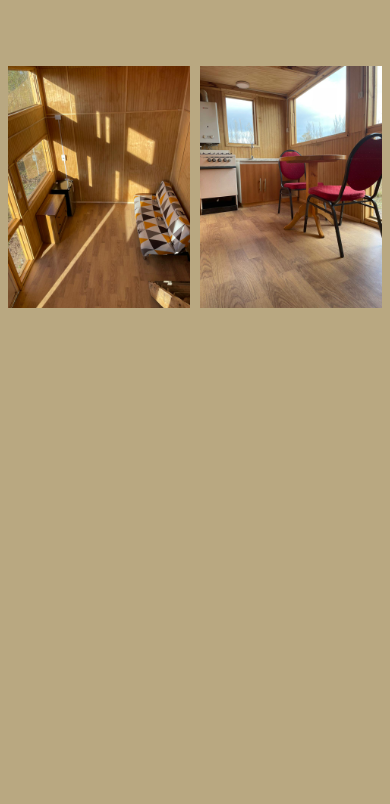
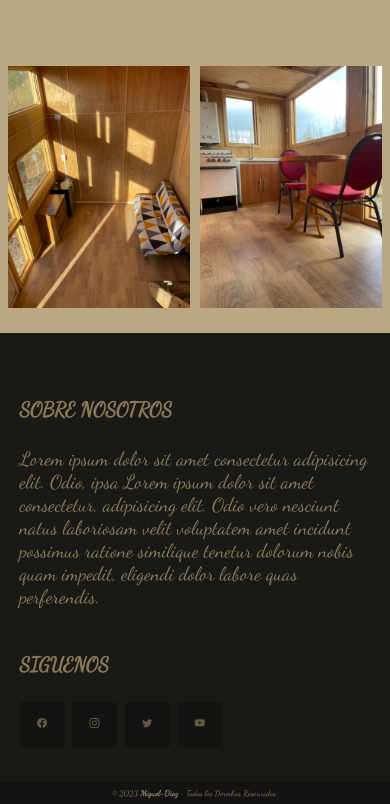
Before and after one commit to Angel2816/terceraentrega, a website: page index.html in a window 390 px wide. Shown: the part 739-1543 px from the top of the page. Before the commit the page ends 1072 px from the top, so only its background shows below. Drawn offline with nearby package versions, Linux system fonts and the light colour scheme.

Commit message:
agregue el footer y cree una pagina mas

```diff
--- a/index.html
+++ b/index.html
@@ -23,9 +23,6 @@
 
     <div class="main">
         <img class="tres" src="./assets/img/DALL·E 2023-09-29 16.45.06 - landscape.png" alt="cabaña en un bosque">
-        <img class="uno" id="go" src="./assets/img/vista de arriba.jpg" alt="vista desde el segundo piso de la cabaña">
-        <img class="dos go" src="./assets/img/cocina.jpg" alt="cocina de la cabaña">
-
 
         <header>
             <img class="logo" src="./assets/img/logo.png" alt="Logo">
@@ -36,6 +33,7 @@
                     <li><a href="./index.html">Inicio</a></li>
                     <li><a href="#go">Galería</a></li>
                     <li><a href="./pages/contact.html">Contáctanos</a></li>
+                    <li><a href="./pages/loging.html">Loging</a></li>
                 </ul>
             </nav>
         </header>
@@ -46,7 +44,37 @@
                 rural de Chile Chico </p>
         </section>
 
+        <img class="uno" id="go" src="./assets/img/vista de arriba.jpg" alt="vista desde el segundo piso de la cabaña">
+        <img class="dos go" src="./assets/img/cocina.jpg" alt="cocina de la cabaña">
+
     </div>
+
+    <footer class="pie-pagina">
+        <div class="grupo-1">
+          <div class="box">
+
+          </div>
+          <div class="box">
+            <h2>SOBRE NOSOTROS</h2>
+            <p>Lorem ipsum dolor sit amet consectetur adipisicing elit. Odio, ipsa Lorem ipsum dolor sit amet consectetur,
+              adipisicing elit. Odio vero nesciunt natus laboriosam velit voluptatem amet incidunt possimus ratione
+              similique tenetur dolorum nobis quam impedit, eligendi dolor labore quas perferendis.</p>
+
+          </div>
+          <div class="box">
+            <h2>SIGUENOS</h2>
+            <div class="red-social">
+              <a href="https://www.facebook.com" class="bi bi-facebook" target="_blank"></a>
+              <a href="https://www.instagram.com/migeeellllll/" class="bi bi-instagram" target="_blank"></a>
+              <a href="https://www.twitter.com" class="bi bi-twitter" target="_blank"></a>
+              <a href="https://www.youtube.com" class="bi bi-youtube" target="_blank"></a>
+            </div>
+          </div>
+        </div>
+        <div class="grupo-2">
+          <small>&copy; 2023 <b>Miguel-Diaz</b> - Todos los Derechos Reservados.</small>
+        </div>
+      </footer>
     <script src="./js/main.js"></script>
 </body>
 
--- /dev/null
+++ b/scss/layout/_footer.scss
@@ -0,0 +1,70 @@
+/*:::::Pie de Pagina*/
+.pie-pagina {
+    width: 100%;
+    background-color: #191916;
+
+    bottom: 0;
+
+    .grupo-1 {
+        width: 100%;
+        max-width: 1200px;
+        margin: auto;
+        display: grid;
+        grid-template-columns: repeat(3, 1fr);
+        grid-gap: 50px;
+        padding: 30px 0px;
+
+        .box {
+            figure {
+                width: 100%;
+                height: 100%;
+                display: flex;
+                justify-content: center;
+                align-items: center;
+            }
+
+            h2 {
+                color: #8d7a59;
+                margin-bottom: 25px;
+                font-size: 20px;
+            }
+
+            p {
+                color: #8d7a59;
+                margin-bottom: 15px;
+                font-size: 2.3vh;
+            }
+        }
+
+        .red-social {
+            a {
+                display: inline-block;
+                width: 45px;
+                height: 45px;
+                line-height: 45px;
+                color: #67583f;
+                margin-right: 5px;
+                background-color: #131312;
+                text-align: center;
+
+            }
+        }
+
+    }
+}
+
+.grupo-2 {
+    background-color: #131312;
+    padding: 5px 5px;
+    text-align: center;
+    color: #8d7a59;
+}
+
+@media screen and (max-width:800px) {
+    .pie-pagina .grupo-1 {
+        width: 90%;
+        grid-template-columns: repeat(1, 1fr);
+        grid-gap: 30px;
+        padding: 35px 0px;
+    }
+}
--- a/scss/layout/_header.scss
+++ b/scss/layout/_header.scss
@@ -67,7 +67,7 @@ header {
     }
 }
 
-@media screen and (min-width: 544px) {
+@media screen and (min-width: 740px) {
     .abrir-menu,
     .cerrar-menu {
         display: none;
--- a/scss/style.scss
+++ b/scss/style.scss
@@ -3,4 +3,5 @@
 @import "layout/header";
 @import "layout/section";
 @import "layout/contact";
-@import "layout/map"
+@import "layout/map";
+@import "layout/footer"
```
Also changed, not shown: pages/contact.html (+28 -0 lines), pages/loging.html (added, +78 -0 lines), css/style.css, 1 other file.
